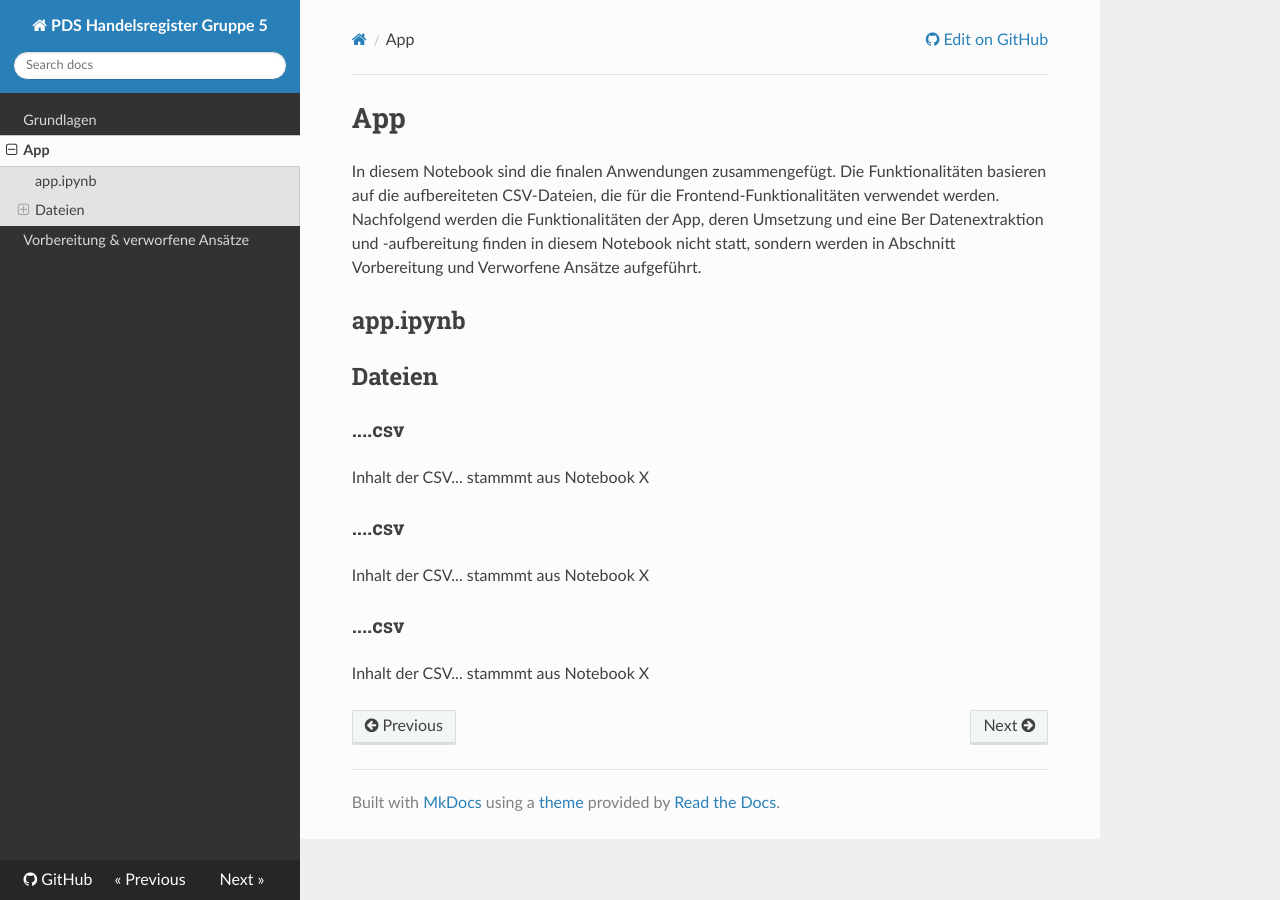
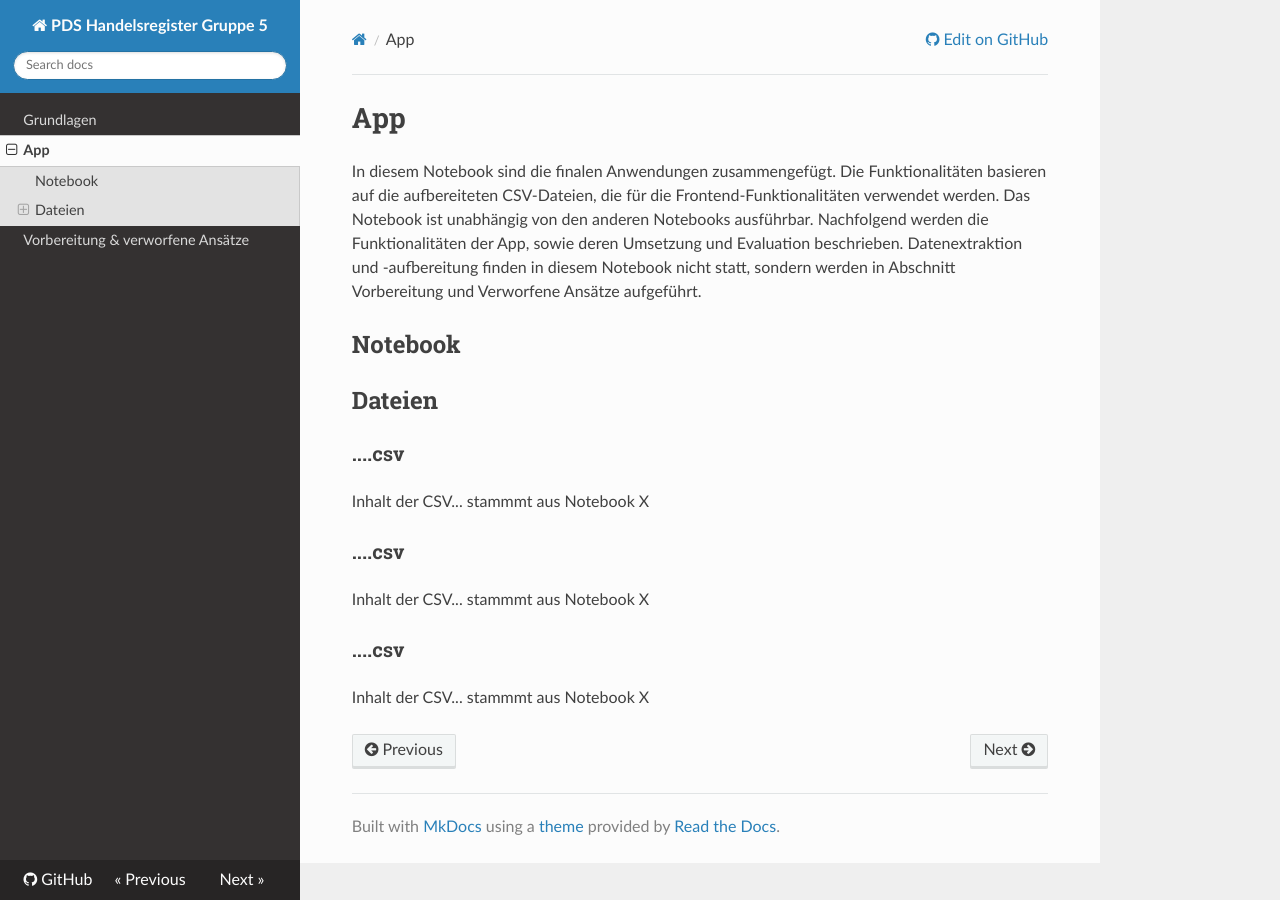
Before and after one commit to joschikahn/DokuPdsHandelsregisterGroup5, an MkDocs documentation site: the page built from docs/app.md, in a window 1280 px wide. Built offline with MkDocs 1.6.1, drawn with Linux system fonts in a browser that asks for light colours; nearby versions of some CDN libraries.

Commit message:
Kleiner Anpassung

```diff
--- a/docs/app.md
+++ b/docs/app.md
@@ -1,11 +1,10 @@
 # App
 
-In diesem Notebook sind die finalen Anwendungen zusammengefügt. Die Funktionalitäten basieren auf die aufbereiteten CSV-Dateien, die für die Frontend-Funktionalitäten verwendet werden.
-Nachfolgend werden die Funktionalitäten der App, deren Umsetzung und eine Ber
+In diesem Notebook sind die finalen Anwendungen zusammengefügt. Die Funktionalitäten basieren auf die aufbereiteten CSV-Dateien, die für die Frontend-Funktionalitäten verwendet werden. Das Notebook ist unabhängig von den anderen Notebooks ausführbar.
+Nachfolgend werden die Funktionalitäten der App, sowie deren Umsetzung und Evaluation beschrieben.
 Datenextraktion und -aufbereitung finden in diesem Notebook nicht statt, sondern werden in Abschnitt Vorbereitung und Verworfene Ansätze aufgeführt.
 
-
-## app.ipynb
+## Notebook
 
 
 
```
